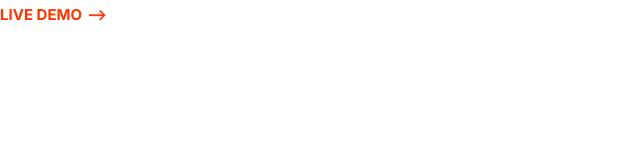
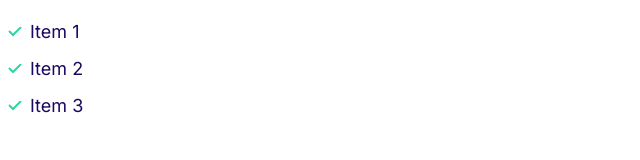
Before and after one commit to abbasikaan/my_portfolio, a plain HTML site: page index.html in a window 1280 px wide. Shown: the whole page, without its empty margins (0-640 px from the left). Drawn offline with Linux system fonts and the light colour scheme.

Commit message:
Build the lists component.

```diff
--- a/css/styles.css
+++ b/css/styles.css
@@ -11,7 +11,7 @@
 }
 
 /*--------------------*\
- #TYPOGRAPHY
+      TYPOGRAPHY
 \*--------------------*/
 
 html {
@@ -67,7 +67,7 @@ p {
 }
 
 /*--------------------*\
- #LINKS
+          LINKS
 \*--------------------*/
 
 a {
@@ -97,3 +97,34 @@ a {
         font-size: 1.5rem;
     }
 }
+
+/*--------------------*\
+          LISTS
+\*--------------------*/
+
+.list {
+    list-style: none;
+    padding-left: 0;
+    color: var(--color-headings);
+}
+
+.list--inline .list__item {
+    display: inline-block;
+    margin-right: 2rem;
+}
+
+.list--tick {
+    list-style-image: url(../images/tick.svg);
+    padding-left: 3rem;
+}
+
+.list--tick .list__item {
+    padding-left: 0.5rem;
+    margin-bottom: 1rem;
+}
+
+@media screen and (min-width: 1024px) {
+    .list--tick .list__item {
+        padding-left: 0;
+    }
+}
--- a/index.html
+++ b/index.html
@@ -35,9 +35,13 @@
         <link rel="stylesheet" href="/css/styles.css" />
     </head>
     <body>
-        <a href="#" class="link-arrow">Live demo</a>
+        <ul class="list list--tick">
+            <li class="list__item">Item 1</li>
+            <li class="list__item">Item 2</li>
+            <li class="list__item">Item 3</li>
+        </ul>
         <!--
-       - custom js link below
+         - custom js link below
        -->
     </body>
 </html>
```
Also changed, not shown: components/lists.html (added, +5 -0 lines), images/tick.svg (added).
